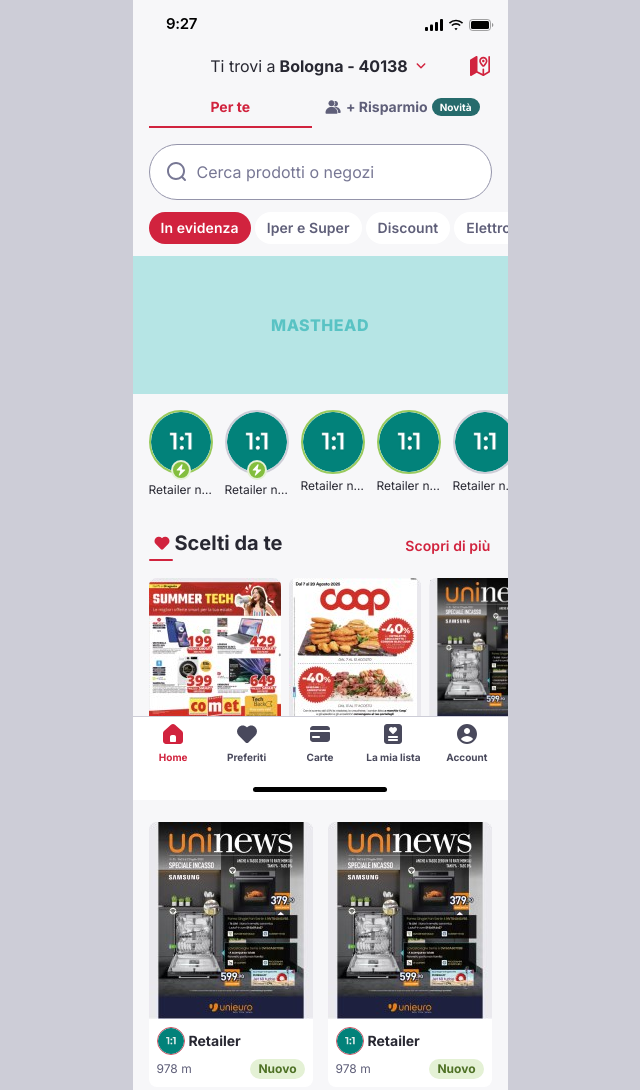
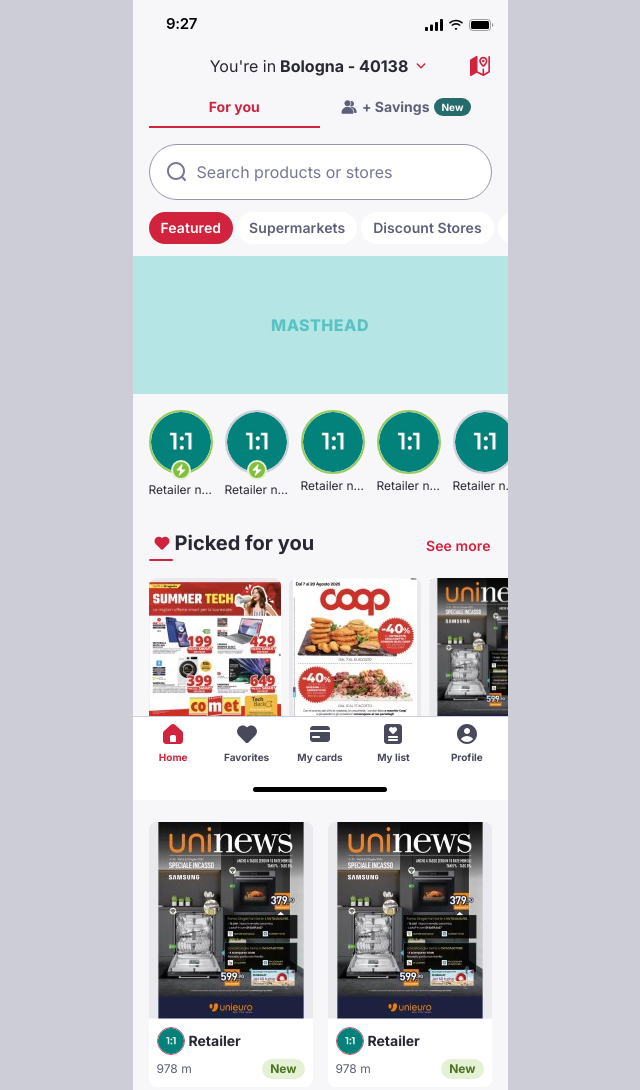
Before and after one commit to marta-llopart/prototype-dc, a plain HTML site: page index.html in a window 1280 px wide. Shown: the top 1090 px of the page, without its empty margins (320-960 px from the left). Drawn offline with Linux system fonts and the light colour scheme.

Commit message:
Traducción al inglés

```diff
--- a/app.js
+++ b/app.js
@@ -4,7 +4,7 @@
 // Las imágenes están en la carpeta img/
 // =========================================================
 const IMG = {
-  logo:      "img/retailer-thumb.png?v=6",
+  logo:      "img/retailer-thumb.png?v=8",
   comet:     "img/flyer-comet.jpg",
   coop:      "img/flyer-coop.jpg",
   unieuro:   "img/flyer-unieuro.jpg",
@@ -16,9 +16,9 @@
 };
 
 // Pestañas de categoría (carouselTabCategories)
-const categorieTabs = ["In evidenza", "Iper e Super", "Discount", "Elettronica", "Cura Casa e Corpo",
-  "Bricolage", "Arredamento", "Motori", "Salute e Benessere", "Infanzia e Giochi", "Animali",
-  "Sport e Moda", "Banche e Assicurazioni", "Viaggi", "Ristoranti", "Servizi"];
+const categorieTabs = ["Featured", "Supermarkets", "Discount Stores", "Electronics", "Home & Personal Care",
+  "Home Improvement", "Furniture", "Automotive", "Health & Wellness", "Baby & Toys", "Pets",
+  "Sports & Fashion", "Banking & Insurance", "Travel", "Restaurants", "Services"];
 
 // Stories: tipo = "sponsored-unread" | "sponsored" | "unread" | "read"
 const stories = ["sponsored-unread", "sponsored", "unread", "unread", "read", "read", "read", "read", "read", "read"];
@@ -28,46 +28,46 @@
 
 // Secciones de la Home, en el mismo orden que el diseño de Figma
 const sezioni = [
-  { tipo: "carousel", titolo: "Scelti da te", icono: "heartFill", link: "Scopri di più",
+  { tipo: "carousel", titolo: "Picked for you", icono: "heartFill", link: "See more",
     items: [f(IMG.comet, "arrivo"), f(IMG.coop), f(IMG.unieuro), f(IMG.comet), f(IMG.coop)] },
 
   { tipo: "grid", items: Array.from({ length: 20 }, (_, i) => i === 5 ? { pub: true } : f(IMG.unieuro)) },
 
-  { tipo: "carousel2", titolo: "I più letti della settimana",
+  { tipo: "carousel2", titolo: "Most popular this week",
     items: Array.from({ length: 8 }, () => f(IMG.unieuro)) },
 
-  { tipo: "carousel", titolo: "Titolo Carosello flyer lorem ipsum", items: Array.from({ length: 5 }, () => f(IMG.unieuro)) },
-  { tipo: "carousel", titolo: "Titolo Carosello flyer lorem ipsum", items: Array.from({ length: 5 }, () => f(IMG.unieuro)) },
-  { tipo: "carousel", titolo: "Titolo Carosello flyer lorem ipsum", items: Array.from({ length: 5 }, () => f(IMG.unieuro)) },
+  { tipo: "carousel", titolo: "Flyer carousel title lorem ipsum", items: Array.from({ length: 5 }, () => f(IMG.unieuro)) },
+  { tipo: "carousel", titolo: "Flyer carousel title lorem ipsum", items: Array.from({ length: 5 }, () => f(IMG.unieuro)) },
+  { tipo: "carousel", titolo: "Flyer carousel title lorem ipsum", items: Array.from({ length: 5 }, () => f(IMG.unieuro)) },
 
-  { tipo: "carousel", titolo: "Offerte in Anteprima", link: "Scopri di più",
+  { tipo: "carousel", titolo: "Sneak peek deals", link: "See more",
     items: [f(IMG.unieuro), f(IMG.unieuro), f(IMG.unieuro, "arrivo"), f(IMG.unieuro), f(IMG.unieuro)] },
 
-  { tipo: "offerte", titolo: "Le tue offerte" },
+  { tipo: "offerte", titolo: "Your deals" },
 
-  { tipo: "negozi", titolo: "I negozi intorno a te",
-    items: Array.from({ length: 9 }, (_, i) => ({ nome: "Retailer Name", distanza: "3,2 Km", map: i % 2 ? IMG.map2 : IMG.map1 })) },
+  { tipo: "negozi", titolo: "Stores near you",
+    items: Array.from({ length: 9 }, (_, i) => ({ nome: "Retailer Name", distanza: "3.2 km", map: i % 2 ? IMG.map2 : IMG.map1 })) },
 
-  { tipo: "carousel", titolo: "Nuovi prodotti da provare",
+  { tipo: "carousel", titolo: "New products to try",
     items: [f(IMG.loacker, "nuovo", "Brand"), f(IMG.adventuros, null, "Brand"), f(IMG.loacker, "nuovo", "Brand"), f(IMG.adventuros, null, "Brand")] },
 
-  { tipo: "categorie", titolo: "Scopri le categorie",
-    items: [["iperSuper", "Iper e Super"], ["discount", "Discount"], ["elettronica", "Elettronica"],
-            ["curaCasaCorpo", "Cura Casa e Corpo"], ["bricolage", "Bricolage"], ["arredamento", "Arredamento"]] },
+  { tipo: "categorie", titolo: "Explore categories",
+    items: [["iperSuper", "Supermarkets"], ["discount", "Discount Stores"], ["elettronica", "Electronics"],
+            ["curaCasaCorpo", "Home & Personal Care"], ["bricolage", "Home Improvement"], ["arredamento", "Furniture"]] },
 ];
 
 // =========================================================
 // COMPONENTES (no hace falta tocar esto)
 // =========================================================
 const TAGS = {
-  nuovo:  '<span class="tag tag--green">Nuovo</span>',
-  arrivo: '<span class="tag tag--purple">In arrivo</span>',
+  nuovo:  '<span class="tag tag--green">New</span>',
+  arrivo: '<span class="tag tag--purple">Coming soon</span>',
 };
 
 // flyerCard — size "small" (132) o "default" (164)
 const flyerCard = (x, size = "small") => `
   <article class="flyer-card ${size === "small" ? "flyer-card--small" : ""}">
-    <div class="flyer-card__img"><img src="${x.img}" alt="Volantino ${x.retailer}"></div>
+    <div class="flyer-card__img"><img src="${x.img}" alt="${x.retailer} flyer"></div>
     <div class="flyer-card__txt">
       <div class="flyer-card__retailer"><span class="thumb"><img src="${IMG.logo}" alt=""></span>${x.retailer}</div>
       <div class="flyer-card__meta">${x.distanza}${x.tag ? (size === "small" ? TAGS[x.tag] : TAGS[x.tag].replace('tag ', 'tag tag--md ')) : ""}</div>
@@ -77,7 +77,7 @@
 const pubNative = () => `
   <article class="pub-native">
     <div class="pub-native__card">
-      <div class="pub-native__header">Inserzione
+      <div class="pub-native__header">Sponsored
         <svg viewBox="0 0 12 12" fill="none" stroke="#1da1f2" stroke-width="1.4"><path d="M3 2.5v7l6-3.5-6-3.5Z"/></svg>
       </div>
       <div class="pub-native__img"></div>
@@ -141,9 +141,9 @@
       return `<section class="section">${sectionTitle(s)}
         <div class="offers">
           <img class="offers__art" src="${IMG.offers}" alt="">
-          ${offersCard("myListFill", "La mia lista del risparmio", "<p>Crea la tua lista della spesa e calcola il risparmio complessivo dei tuoi acquisti</p>", "Inizia ora")}
-          ${offersCard("heartFill", "I miei negozi preferiti", "<p>Non perdere le offerte dei tuoi negozi preferiti! Salvali e rimani aggiornato sulle ultime uscite</p>", "Inizia ora")}
-          ${offersCard("mobile", "La mia posizione", "<strong>Vivi un’esperienza personalizzata</strong><p>Comunicaci la tua <b>posizione esatta</b> per permetterci di mostrarti le offerte più vicine a te.</p>", "Vai ora")}
+          ${offersCard("myListFill", "My savings list", "<p>Create your shopping list and see how much you save on everything you buy</p>", "Get started")}
+          ${offersCard("heartFill", "My favorite stores", "<p>Never miss a deal from your favorite stores! Save them and stay up to date on their latest flyers</p>", "Get started")}
+          ${offersCard("mobile", "My location", "<strong>Get a personalized experience</strong><p>Share your <b>exact location</b> so we can show you the deals closest to you.</p>", "Go now")}
         </div></section>`;
     case "categorie":
       return `<section class="section">${sectionTitle(s)}<div class="menu-list">${s.items.map(([ic, t]) => `
--- a/index.html
+++ b/index.html
@@ -1,16 +1,16 @@
 <!DOCTYPE html>
-<html lang="it">
+<html lang="en-US">
 <head>
   <meta charset="UTF-8">
   <meta name="viewport" content="width=device-width, initial-scale=1.0">
-  <title>DoveConviene – Prototipo</title>
+  <title>DoveConviene – Prototype</title>
   <!-- Tipografía Inter (la del design system) -->
   <link rel="preconnect" href="https://fonts.googleapis.com">
   <link rel="preconnect" href="https://fonts.gstatic.com" crossorigin>
   <link href="https://fonts.googleapis.com/css2?family=Inter:wght@400;600;700;800&display=swap" rel="stylesheet">
-  <!-- Si cambias un .css o .js, sube este número (v=6 → v=7) para que el navegador no use una copia antigua -->
-  <link rel="stylesheet" href="styles.css?v=6">
-  <link rel="stylesheet" href="components.css?v=6">
+  <!-- Si cambias un .css o .js, sube este número (v=8 → v=9) para que el navegador no use una copia antigua -->
+  <link rel="stylesheet" href="styles.css?v=8">
+  <link rel="stylesheet" href="components.css?v=8">
 </head>
 <body>
   <!-- Diseño: Figma "iPhone_HOME - section for favorite retailer's flyers" -->
@@ -29,20 +29,20 @@
 
       <div class="top-bar">
         <button class="top-bar-title">
-          Ti trovi a <strong>Bologna - 40138</strong>
+          You're in <strong>Bologna - 40138</strong>
           <span class="icon icon--sm" data-icon="expandMore"></span>
         </button>
-        <button class="btn-icon top-bar__right" aria-label="Mappa">
+        <button class="btn-icon top-bar__right" aria-label="Map">
           <span class="icon" data-icon="map"></span>
         </button>
       </div>
 
       <nav class="tabs">
-        <button class="tab-line tab-line--selected">Per te</button>
+        <button class="tab-line tab-line--selected">For you</button>
         <button class="tab-line">
           <span class="icon icon--sm" data-icon="community"></span>
-          + Risparmio
-          <span class="tag tag--teal">Novità</span>
+          + Savings
+          <span class="tag tag--teal">New</span>
         </button>
       </nav>
     </header>
@@ -52,7 +52,7 @@
       <div style="padding: 16px 16px 0; display: flex; flex-direction: column; gap: 8px;">
         <label class="search">
           <span class="icon" data-icon="lens"></span>
-          <input type="text" placeholder="Cerca prodotti o negozi">
+          <input type="text" placeholder="Search products or stores">
         </label>
         <div class="cat-tabs" id="cat-tabs"></div>
         <div class="masthead">MASTHEAD</div>
@@ -66,15 +66,15 @@
     <!-- BOTTOM NAV BAR (iosBottomNavBar) -->
     <nav class="bottom-nav">
       <a class="bottom-nav__tab bottom-nav__tab--selected" href="#"><span class="icon" data-icon="home"></span>Home</a>
-      <a class="bottom-nav__tab" href="#"><span class="icon" data-icon="heartFill"></span>Preferiti</a>
-      <a class="bottom-nav__tab" href="#"><span class="icon" data-icon="card"></span>Carte</a>
-      <a class="bottom-nav__tab" href="#"><span class="icon" data-icon="myListFill"></span>La mia lista</a>
-      <a class="bottom-nav__tab" href="#"><span class="icon" data-icon="profile"></span>Account</a>
+      <a class="bottom-nav__tab" href="#"><span class="icon" data-icon="heartFill"></span>Favorites</a>
+      <a class="bottom-nav__tab" href="#"><span class="icon" data-icon="card"></span>My cards</a>
+      <a class="bottom-nav__tab" href="#"><span class="icon" data-icon="myListFill"></span>My list</a>
+      <a class="bottom-nav__tab" href="#"><span class="icon" data-icon="profile"></span>Profile</a>
     </nav>
 
   </div>
 
-  <script src="app.js?v=6"></script>
-  <script src="icons.js?v=6"></script>
+  <script src="app.js?v=8"></script>
+  <script src="icons.js?v=8"></script>
 </body>
 </html>
```
